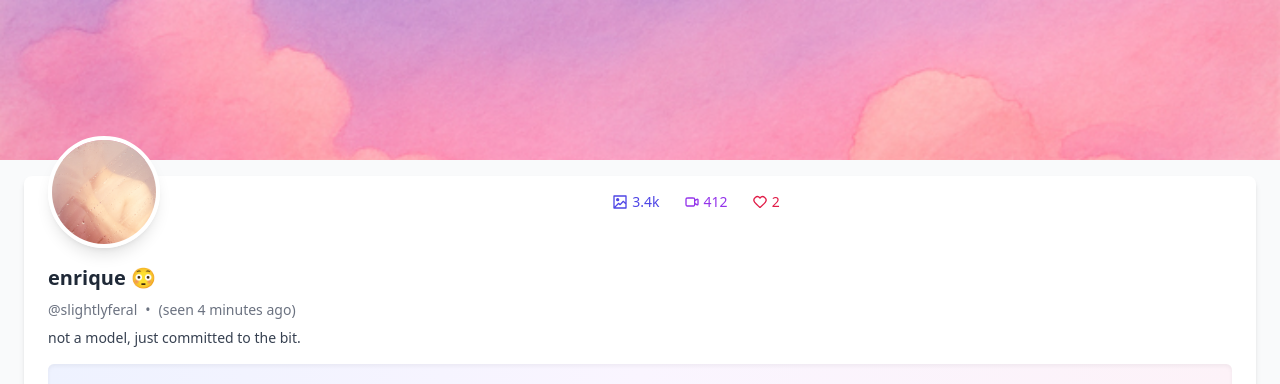
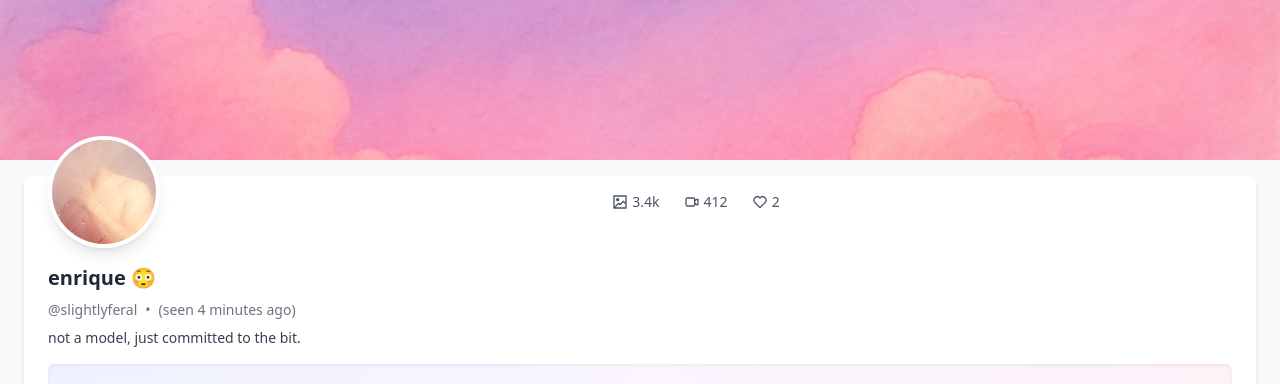
Before and after one commit to enriquebarragan/enriquebarragan.github.io, a Jekyll site: the page built from rips/not-onlyfans/index.md, in a window 1280 px wide. Shown: the top 384 px of the page. Built offline with Jekyll 4.4.1, drawn with Linux system fonts in a browser that asks for light colours; nearby versions of some CDN libraries.

Commit message:
Update index.md

```diff
--- a/rips/not-onlyfans/index.md
+++ b/rips/not-onlyfans/index.md
@@ -30,20 +30,20 @@ permalink: /rips/not-onlyfans/
   <!-- Spacer that grows and centers stats in remaining space -->
   <div class="flex-1 flex justify-center -mt-2">
     <!-- Stats -->
-    <div class="flex space-x-6 text-gray-800 text-sm">
-      <div class="flex items-center space-x-1 text-indigo-600">
+    <div class="flex space-x-6 text-gray-600 text-sm">
+      <div class="flex items-center space-x-1">
         <svg class="w-4 h-4 fill-current" viewBox="0 0 24 24" xmlns="http://www.w3.org/2000/svg">
           <path d="M3,22H21a1,1,0,0,0,1-1V3a1,1,0,0,0-1-1H3A1,1,0,0,0,2,3V21A1,1,0,0,0,3,22Zm2.414-2L10,15.414l1.293,1.293a1,1,0,0,0,1.414,0L17,12.414l3,3V20ZM20,4v8.586l-2.293-2.293a1,1,0,0,0-1.414,0L12,14.586l-1.293-1.293a1,1,0,0,0-1.414,0L4,18.586V4ZM6,8.5A2.5,2.5,0,1,1,8.5,11,2.5,2.5,0,0,1,6,8.5Z"/>
         </svg>
         <span>3.4k</span>
       </div>
-      <div class="flex items-center space-x-1 text-purple-600">
+      <div class="flex items-center space-x-1">
         <svg class="w-4 h-4 stroke-current" viewBox="0 0 24 24" fill="none" xmlns="http://www.w3.org/2000/svg">
           <path d="M16 10L18.5768 8.45392C19.3699 7.97803 19.7665 7.74009 20.0928 7.77051C20.3773 7.79703 20.6369 7.944 20.806 8.17433C21 8.43848 21 8.90095 21 9.8259V14.1741C21 15.099 21 15.5615 20.806 15.8257C20.6369 16.056 20.3773 16.203 20.0928 16.2295C19.7665 16.2599 19.3699 16.022 18.5768 15.5461L16 14M6.2 18H12.8C13.9201 18 14.4802 18 14.908 17.782C15.2843 17.5903 15.5903 17.2843 15.782 16.908C16 16.4802 16 15.9201 16 14.8V9.2C16 8.0799 16 7.51984 15.782 7.09202C15.5903 6.71569 15.2843 6.40973 14.908 6.21799C14.4802 6 13.9201 6 12.8 6H6.2C5.0799 6 4.51984 6 4.09202 6.21799C3.71569 6.40973 3.40973 6.71569 3.21799 7.09202C3 7.51984 3 8.07989 3 9.2V14.8C3 15.9201 3 16.4802 3.21799 16.908C3.40973 17.2843 3.71569 17.5903 4.09202 17.782C4.51984 18 5.07989 18 6.2 18Z" stroke-width="2" stroke-linecap="round" stroke-linejoin="round"/>
         </svg>
         <span>412</span>
       </div>
-      <div class="flex items-center space-x-1 text-rose-600">
+      <div class="flex items-center space-x-1">
         <svg class="w-4 h-4 stroke-current" viewBox="0 0 24 24" fill="none" xmlns="http://www.w3.org/2000/svg">
           <path fill-rule="evenodd" clip-rule="evenodd" d="M12 6.00019C10.2006 3.90317 7.19377 3.2551 4.93923 5.17534C2.68468 7.09558 2.36727 10.3061 4.13778 12.5772C5.60984 14.4654 10.0648 18.4479 11.5249 19.7369C11.6882 19.8811 11.7699 19.9532 11.8652 19.9815C11.9483 20.0062 12.0393 20.0062 12.1225 19.9815C12.2178 19.9532 12.2994 19.8811 12.4628 19.7369C13.9229 18.4479 18.3778 14.4654 19.8499 12.5772C21.6204 10.3061 21.3417 7.07538 19.0484 5.17534C16.7551 3.2753 13.7994 3.90317 12 6.00019Z" stroke-width="2" stroke-linecap="round" stroke-linejoin="round"/>
         </svg>
```
